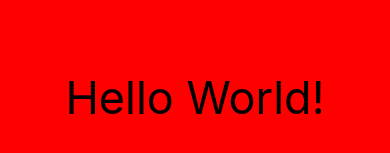
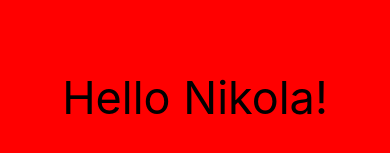
Before and after one commit to NikolaM-Dev/rn-counter-app, a React Native app: screen / in a window 390 px wide. Shown: the part 325-478 px from the top of the page. Built offline with nearby package versions, Linux system fonts and the light colour scheme.

Commit message:
refactor(screens): Change to modular screens

```diff
--- a/App.tsx
+++ b/App.tsx
@@ -1,17 +1,8 @@
 import React from 'react';
-import {Text, View} from 'react-native';
+import HelloWorldScreen from './src/screens/HelloWorldScreen';
 
 const App = () => {
-  return (
-    <View
-      style={{
-        flex: 1,
-        backgroundColor: 'red',
-        justifyContent: 'center',
-      }}>
-      <Text style={{fontSize: 45, textAlign: 'center'}}>Hello World!</Text>
-    </View>
-  );
+  return <HelloWorldScreen />;
 };
 
 export default App;
--- /dev/null
+++ b/src/screens/HelloWorldScreen.tsx
@@ -0,0 +1,17 @@
+import React from 'react';
+import {StyleSheet, Text, View} from 'react-native';
+
+const HelloWorldScreen = () => {
+  return (
+    <View style={styles.container}>
+      <Text style={styles.text}>Hello Nikola!</Text>
+    </View>
+  );
+};
+
+const styles = StyleSheet.create({
+  container: {flex: 1, backgroundColor: 'red', justifyContent: 'center'},
+  text: {fontSize: 45, textAlign: 'center'},
+});
+
+export default HelloWorldScreen;
```
